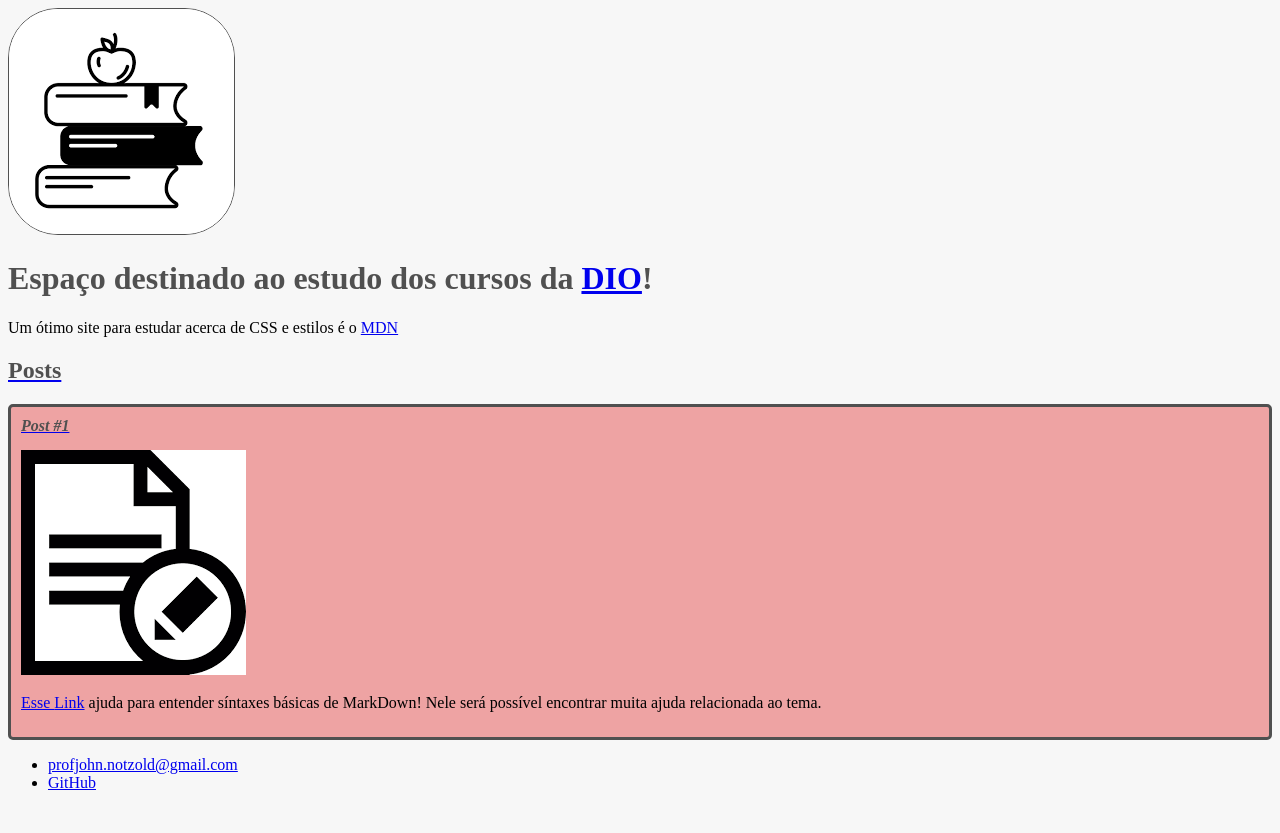
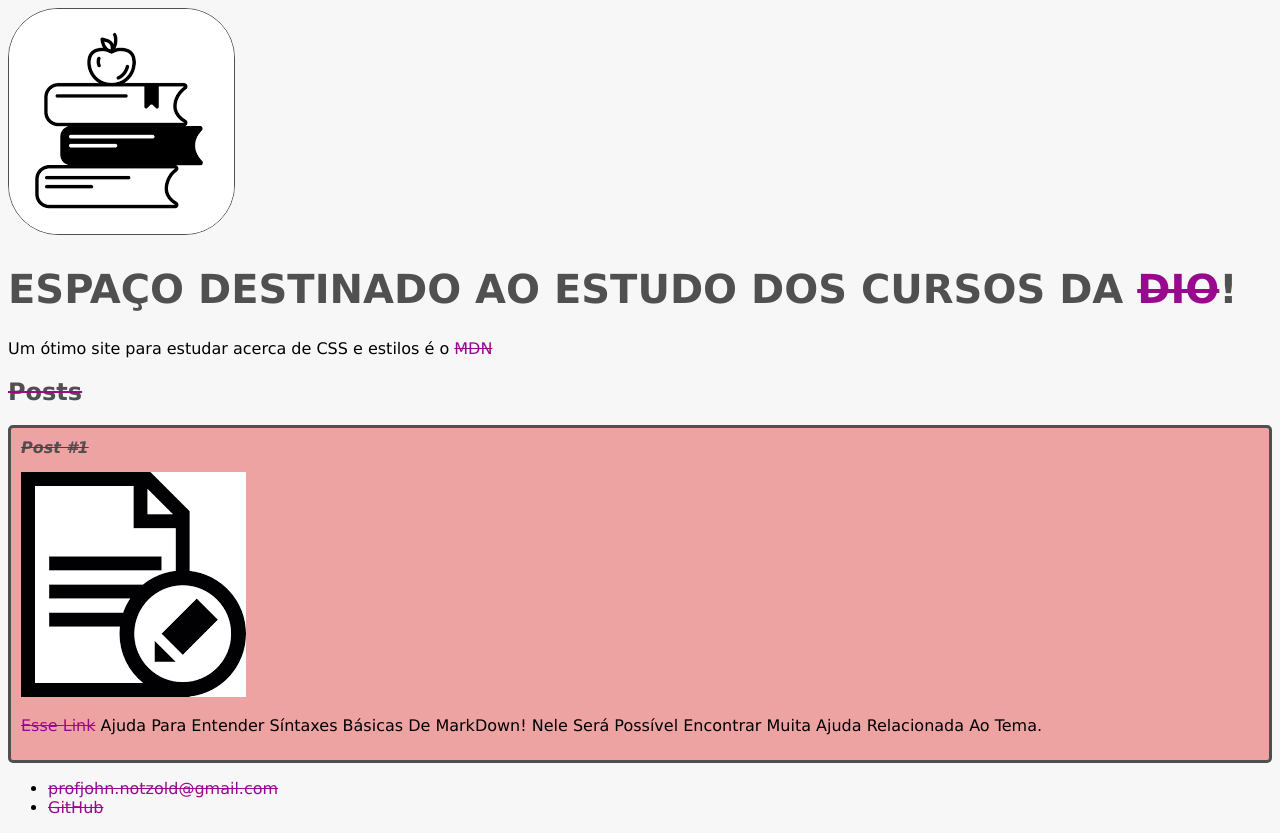
Before and after one commit to JohnNotzold/dio-desafio-github-primeiro-repositorio, a plain HTML site: page index.html in a window 1280 px wide. Before the commit the page ends 808 px from the top, so only its background shows below. Drawn offline with Linux system fonts and the light colour scheme.

Commit message:
mudanças realizadas nos textos e nos linxs

```diff
--- a/style.css
+++ b/style.css
@@ -1,12 +1,21 @@
 body{
     background: #f7f7f7;
+    font-family: Verdana;
 }
 
 
 #title, .subtitle, .post_title{
    color:#505050;
 }
+#title{
+    font-size: 40px;
+    text-transform: uppercase;
+}
 
+a {
+    text-decoration: line-through;
+    color: #99098d
+}
 .home_image{
     border: 1px solid #505050;
     border-radius: 50px;
@@ -30,6 +39,7 @@ body{
 .post_content{
     margin: 0px;
     margin-bottom: 15px;
+    text-transform: capitalize;
 }
 .post_image{
     margin-bottom: 15px;
```
